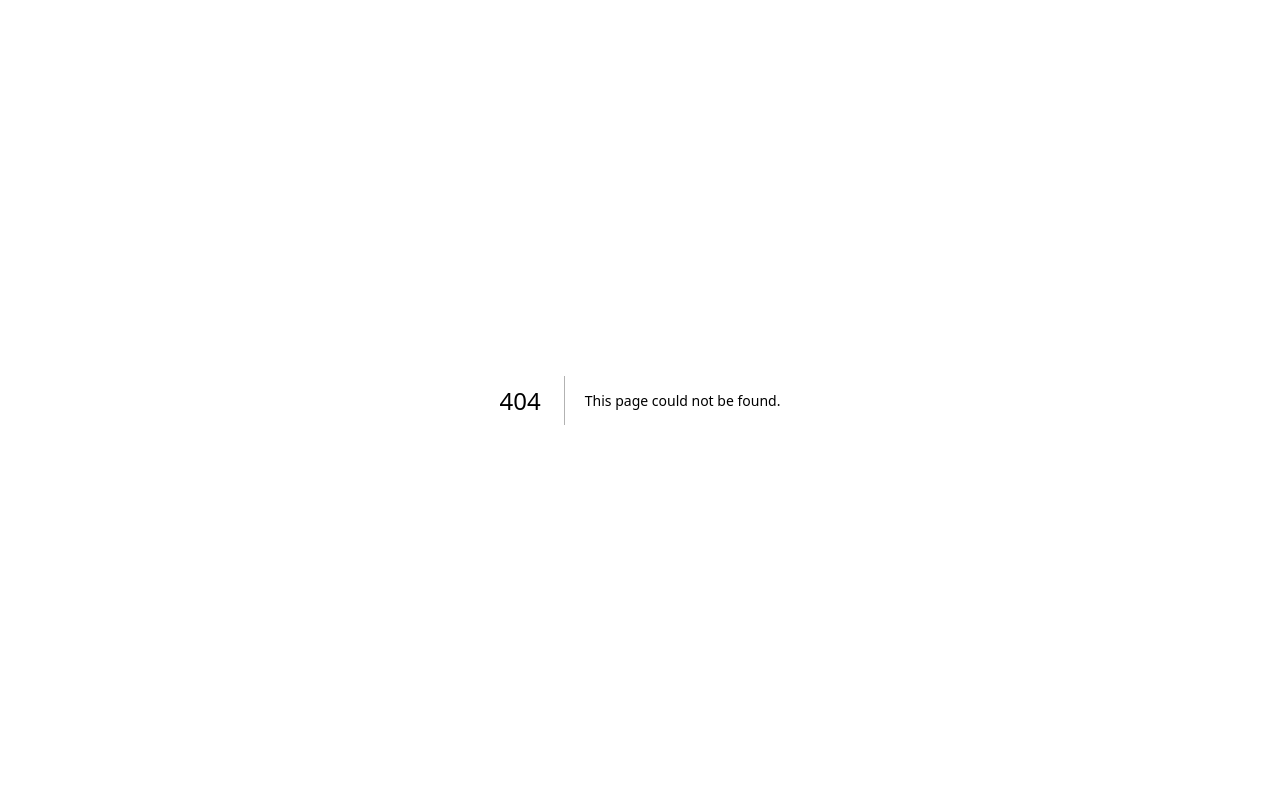
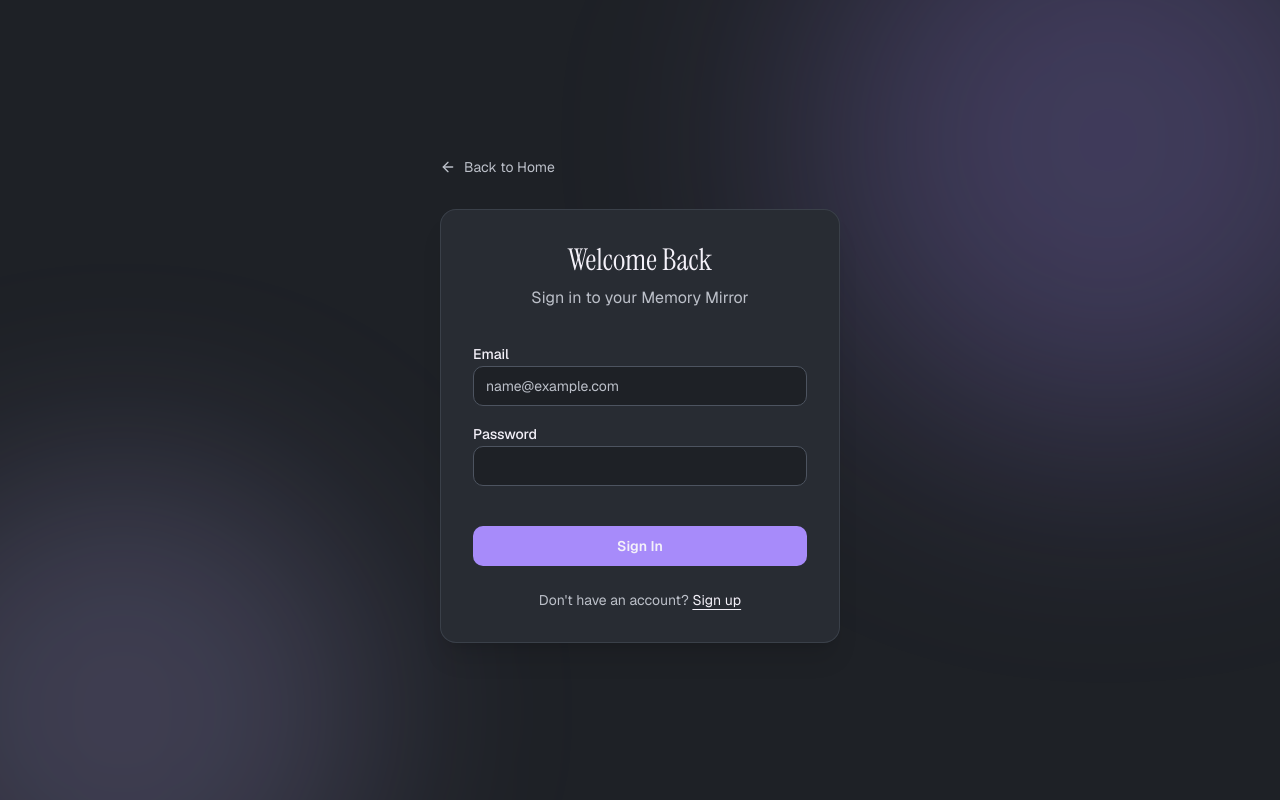
Before and after one commit to promatty/memory-mirror, a Next.js app in the folder frontend/: page /login in a window 1280 px wide. Before the commit this address had no page. Built offline with nearby package versions, Linux system fonts and the light colour scheme.

Commit message:
chore: consolidate empty code change entries for clarity

```diff
--- a/frontend/src/app/globals.css
+++ b/frontend/src/app/globals.css
@@ -46,25 +46,30 @@
 }
 
 .dark {
-  --background: oklch(0.145 0 0);
-  --foreground: oklch(0.985 0 0);
-  --card: oklch(0.145 0 0);
-  --card-foreground: oklch(0.985 0 0);
-  --popover: oklch(0.145 0 0);
-  --popover-foreground: oklch(0.985 0 0);
-  --primary: oklch(0.985 0 0);
-  --primary-foreground: oklch(0.205 0 0);
-  --secondary: oklch(0.269 0 0);
-  --secondary-foreground: oklch(0.985 0 0);
-  --muted: oklch(0.269 0 0);
-  --muted-foreground: oklch(0.708 0 0);
-  --accent: oklch(0.269 0 0);
-  --accent-foreground: oklch(0.985 0 0);
+  --background: 30 33 38;
+  --foreground: 244 241 249;
+  --surface: 40 44 51;
+  --ink: 244 241 249;
+  --iris: 167 139 250;
+  --lilac: 196 181 253;
+  --lime: 190 242 100;
+  --card: 40 44 51;
+  --card-foreground: 244 241 249;
+  --popover: 40 44 51;
+  --popover-foreground: 244 241 249;
+  --primary: 167 139 250;
+  --primary-foreground: 30 33 38;
+  --secondary: 54 59 68;
+  --secondary-foreground: 244 241 249;
+  --muted: 54 59 68;
+  --muted-foreground: 188 192 201;
+  --accent: 77 84 96;
+  --accent-foreground: 244 241 249;
   --destructive: oklch(0.396 0.141 25.723);
   --destructive-foreground: oklch(0.637 0.237 25.331);
-  --border: oklch(0.269 0 0);
-  --input: oklch(0.269 0 0);
-  --ring: oklch(0.439 0 0);
+  --border: 77 84 96;
+  --input: 77 84 96;
+  --ring: 167 139 250;
   --chart-1: oklch(0.488 0.243 264.376);
   --chart-2: oklch(0.696 0.17 162.48);
   --chart-3: oklch(0.769 0.188 70.08);
@@ -151,6 +156,54 @@
   }
 }
 
+/* Flowing gradient for button text — reveals on hover and stays visible while hovered */
+@keyframes btn-gradient-once {
+  0% {
+    background-position: 0% 50%;
+    opacity: 0;
+  }
+  15% {
+    opacity: 1;
+  }
+  100% {
+    background-position: 100% 50%;
+    opacity: 1;
+  }
+}
+
+/* utility classes for the button text */
+.btn-default-text {
+  opacity: 1;
+  transition: opacity 0.2s ease;
+}
+
+.btn-gradient-text {
+  opacity: 0;
+  background-size: 200% 200%;
+  background-position: 0% 50%;
+}
+
+/* trigger white -> rainbow transition on hover and keep rainbow visible */
+.group:hover .btn-gradient-text {
+  opacity: 1;
+  animation: btn-gradient-once 0.8s cubic-bezier(0.19, 1, 0.22, 1) 1 both;
+}
+
+.group:hover .btn-default-text {
+  opacity: 0;
+}
+
+@media (prefers-reduced-motion: reduce) {
+  .group:hover .btn-gradient-text,
+  .group:hover .btn-default-text {
+    animation: none;
+  }
+
+  /* fallback: swap instantly on hover for reduced-motion users */
+  .group:hover .btn-gradient-text { opacity: 1; }
+  .group:hover .btn-default-text { opacity: 0; }
+}
+
 @layer base {
   * {
     @apply border-border outline-ring/50;
--- a/frontend/src/app/layout.tsx
+++ b/frontend/src/app/layout.tsx
@@ -34,7 +34,7 @@ export default function RootLayout({
   children: React.ReactNode
 }>) {
   return (
-    <html lang="en">
+    <html lang="en" className="dark">
       <body className={`${geistSans.variable} ${geistMono.variable} ${instrumentSerif.variable} font-sans antialiased`}>
         <QueryProvider>
           {children}
--- /dev/null
+++ b/frontend/src/app/login/page.tsx
@@ -0,0 +1,85 @@
+"use client";
+
+import Link from "next/link";
+import { motion } from "framer-motion";
+import { ArrowLeft } from "lucide-react";
+
+export default function LoginPage() {
+  return (
+    <main className="min-h-screen w-full flex items-center justify-center bg-background relative overflow-hidden">
+      {/* Background Elements */}
+      <div className="absolute inset-0 z-0">
+        <div className="absolute top-[-20%] right-[-10%] w-[600px] h-[600px] rounded-full bg-primary/25 blur-[120px]" />
+        <div className="absolute bottom-[-20%] left-[-10%] w-[500px] h-[500px] rounded-full bg-lilac/20 blur-[100px]" />
+      </div>
+
+      <div className="z-10 w-full max-w-md p-6">
+        <motion.div
+          initial={{ opacity: 0, y: 20 }}
+          animate={{ opacity: 1, y: 0 }}
+          transition={{ duration: 0.5 }}
+        >
+          <Link
+            href="/"
+            className="inline-flex items-center text-sm text-muted-foreground hover:text-foreground mb-8 transition-colors"
+          >
+            <ArrowLeft className="w-4 h-4 mr-2" />
+            Back to Home
+          </Link>
+
+          <div className="w-full bg-card border border-border/50 rounded-2xl p-8 shadow-xl backdrop-blur-sm">
+            <div className="text-center mb-8">
+              <h1 className="text-3xl font-serif mb-2">Welcome Back</h1>
+              <p className="text-muted-foreground">Sign in to your Memory Mirror</p>
+            </div>
+
+            <form className="space-y-4" onSubmit={(e) => e.preventDefault()}>
+              <div className="space-y-2">
+                <label className="text-sm font-medium leading-none peer-disabled:cursor-not-allowed peer-disabled:opacity-70" htmlFor="email">
+                  Email
+                </label>
+                <input
+                  className="flex h-10 w-full rounded-md border border-input bg-background px-3 py-2 text-sm ring-offset-background file:border-0 file:bg-transparent file:text-sm file:font-medium placeholder:text-muted-foreground focus-visible:outline-none focus-visible:ring-2 focus-visible:ring-ring focus-visible:ring-offset-2 disabled:cursor-not-allowed disabled:opacity-50"
+                  id="email"
+                  placeholder="name@example.com"
+                  type="email"
+                />
+              </div>
+              <div className="space-y-2">
+                <label className="text-sm font-medium leading-none peer-disabled:cursor-not-allowed peer-disabled:opacity-70" htmlFor="password">
+                  Password
+                </label>
+                <input
+                  className="flex h-10 w-full rounded-md border border-input bg-background px-3 py-2 text-sm ring-offset-background file:border-0 file:bg-transparent file:text-sm file:font-medium placeholder:text-muted-foreground focus-visible:outline-none focus-visible:ring-2 focus-visible:ring-ring focus-visible:ring-offset-2 disabled:cursor-not-allowed disabled:opacity-50"
+                  id="password"
+                  type="password"
+                />
+              </div>
+
+              <motion.button
+                className="w-full inline-flex items-center justify-center whitespace-nowrap rounded-md text-sm font-medium ring-offset-background transition-colors focus-visible:outline-none focus-visible:ring-2 focus-visible:ring-ring focus-visible:ring-offset-2 disabled:pointer-events-none disabled:opacity-50 bg-primary hover:bg-card h-10 px-4 py-2 mt-6 relative overflow-hidden group"
+                type="submit"
+                whileHover={{ scale: 1.02 }}
+                whileTap={{ scale: 0.98 }}
+              >
+                <span className="relative flex items-center justify-center font-semibold">
+                  <span className="btn-default-text">Sign In</span>
+                  <span className="btn-gradient-text absolute inset-0 bg-gradient-to-r from-lilac via-lime to-iris bg-clip-text text-transparent">
+                    Sign In
+                  </span>
+                </span>
+              </motion.button>
+            </form>
+
+            <div className="mt-6 text-center text-sm">
+              <span className="text-muted-foreground">Don't have an account? </span>
+              <Link href="#" className="underline underline-offset-4 hover:text-primary">
+                Sign up
+              </Link>
+            </div>
+          </div>
+        </motion.div>
+      </div>
+    </main>
+  );
+}
--- a/frontend/src/components/sections/footer-section.tsx
+++ b/frontend/src/components/sections/footer-section.tsx
@@ -1,9 +1,14 @@
+import Link from "next/link";
+
 export function FooterSection() {
   return (
     <footer className="bg-background px-6 py-8">
       <div className="max-w-6xl mx-auto flex flex-col md:flex-row justify-between items-center gap-4 border-t border-border pt-8">
         <p className="text-muted-foreground text-sm">© 2025 Memory Mirror. All rights reserved.</p>
         <div className="flex gap-6">
+          <Link href="/login" className="text-muted-foreground hover:text-foreground text-sm" data-clickable>
+            Login
+          </Link>
           <a href="#" className="text-muted-foreground hover:text-foreground text-sm" data-clickable>
             Privacy
           </a>
--- a/frontend/src/components/sections/hero-section.tsx
+++ b/frontend/src/components/sections/hero-section.tsx
@@ -1,6 +1,7 @@
 "use client";
 
 import { useRef } from "react";
+import Link from "next/link";
 import { motion, useScroll, useTransform } from "framer-motion";
 
 const images = ["/cat.jpg", "/cat.jpg", "/cat.jpg"];
@@ -24,6 +25,14 @@ export function HeroSection() {
       ref={containerRef}
       className="relative min-h-screen flex items-center justify-center overflow-hidden bg-background px-6 py-24"
     >
+      {/* Navigation */}
+      <nav className="absolute top-0 left-0 right-0 p-6 flex justify-between items-center z-50">
+        <Link href="/" className="text-xl font-serif italic">Memory Mirror</Link>
+        <Link href="/login" className="px-4 py-2 rounded-full border border-foreground/20 hover:bg-foreground/5 transition-colors text-sm font-medium">
+          Login
+        </Link>
+      </nav>
+
       {/* Stacked images */}
       <div className="relative flex items-center justify-center">
         <motion.div
```
Also changed, not shown: 1 other file (tests, documents, lock files or other folders).
